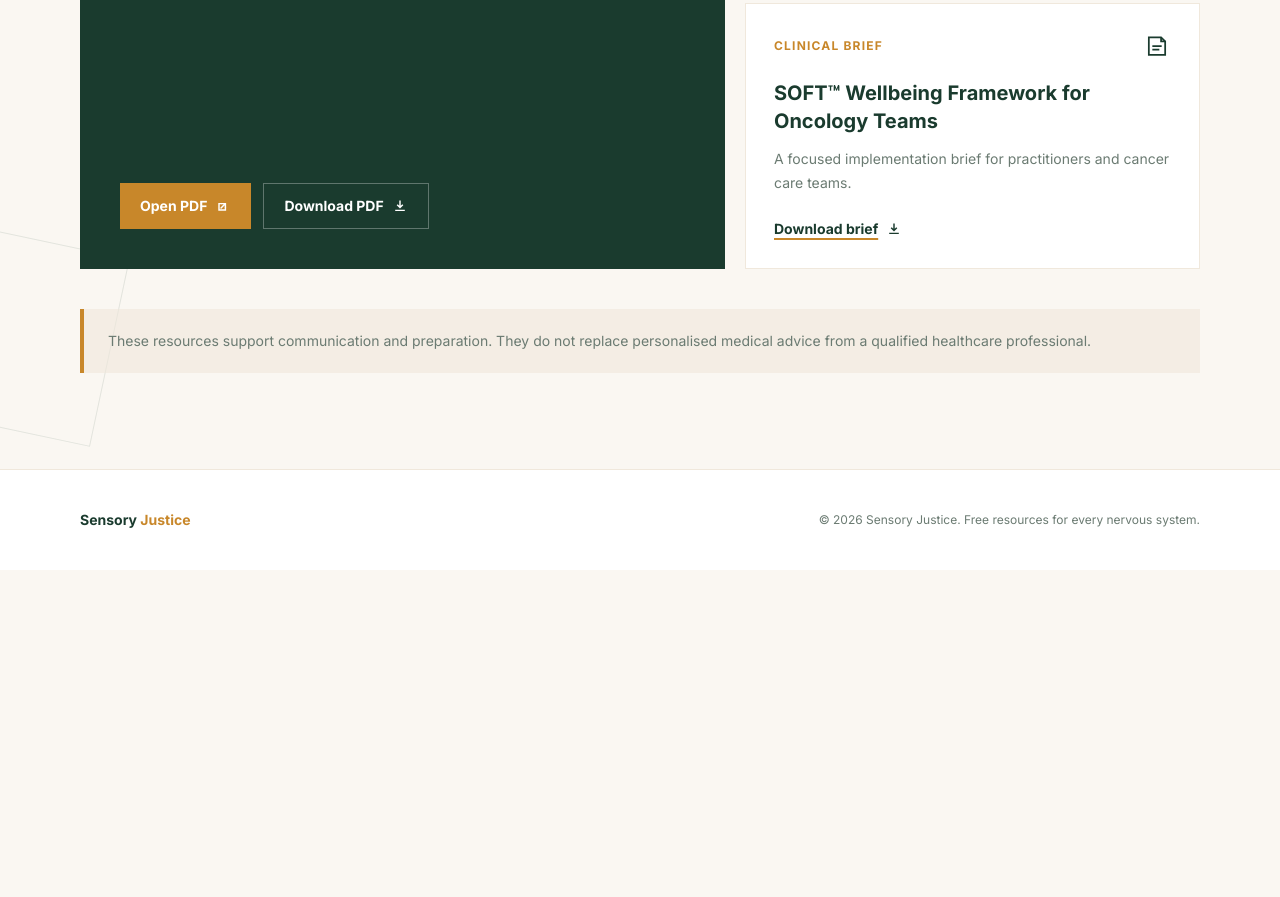
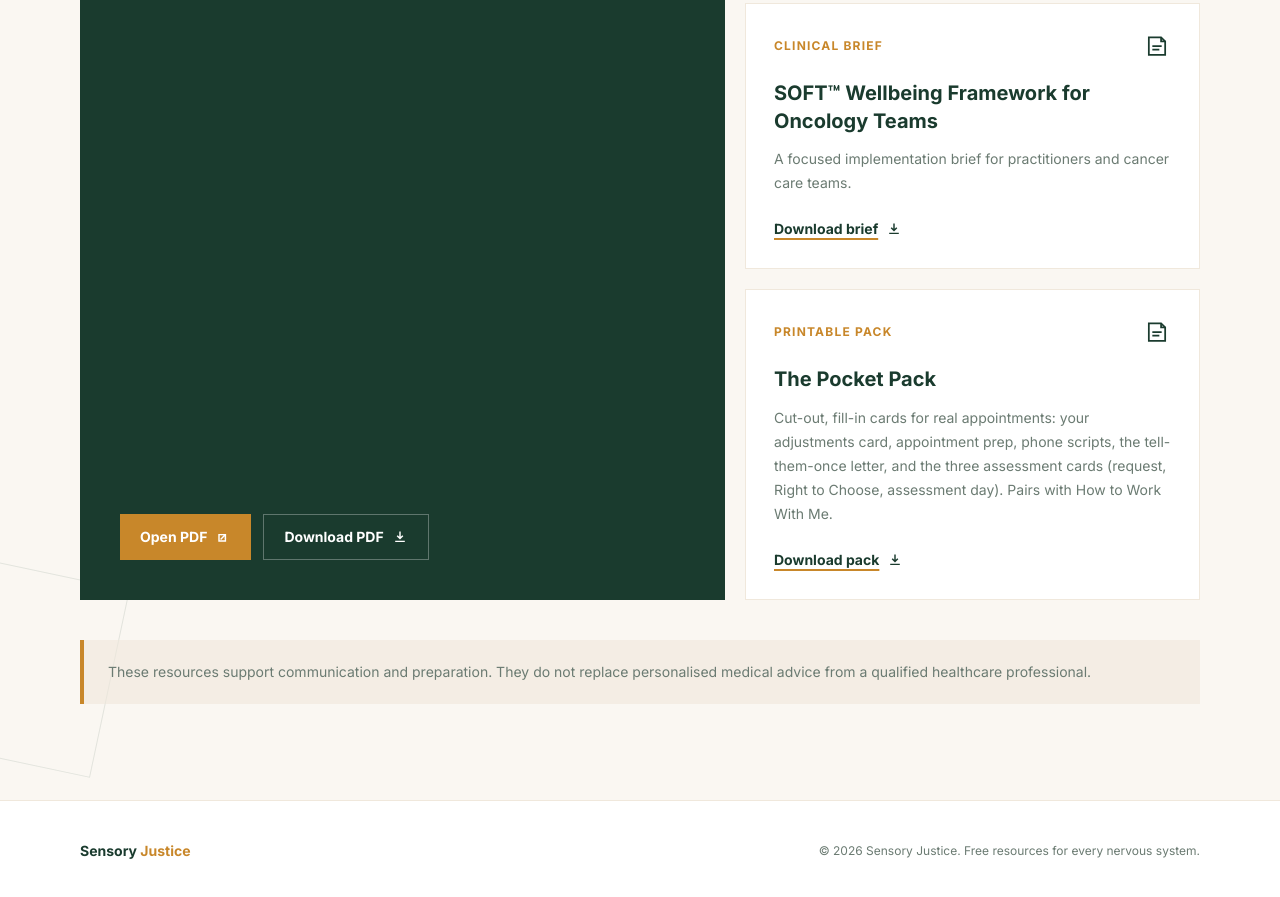
Before and after one commit to Annette-ai-beep/sensory-justice, a plain HTML site: page resources/index.html in a window 1280 px wide. Shown: the part 1061-1958 px from the top of the page. Before the commit the page ends 1631 px from the top, so only its background shows below. Drawn offline with nearby package versions, Linux system fonts and the light colour scheme.

Commit message:
Add The Pocket Pack to resources (printable self-advocacy cards)

```diff
--- a/resources/index.html
+++ b/resources/index.html
@@ -121,6 +121,19 @@
               <svg class="h-4 w-4" viewBox="0 0 20 20" fill="none" stroke="currentColor" stroke-width="1.8" aria-hidden="true"><path d="M10 3v9M6.5 8.5 10 12l3.5-3.5M4 15.5h12"/></svg>
             </a>
           </article>
+
+          <article class="border border-sj-cream bg-white p-6 transition-transform duration-300 hover:-translate-y-1 sm:p-7">
+            <div class="mb-5 flex items-center justify-between gap-4">
+              <span class="text-xs font-bold uppercase tracking-widest text-sj-accent">Printable pack</span>
+              <svg class="h-7 w-7 text-sj-primary" viewBox="0 0 24 24" fill="none" stroke="currentColor" stroke-width="1.5" aria-hidden="true"><path d="M5 4.5h10.5L19 8v11.5H5z"/><path d="M15.5 4.5V8H19M8 12h8M8 15h6"/></svg>
+            </div>
+            <h3 class="text-xl font-bold leading-snug text-sj-primary">The Pocket Pack</h3>
+            <p class="mt-3 text-sm leading-6 text-sj-muted">Cut-out, fill-in cards for real appointments: your adjustments card, appointment prep, phone scripts, the tell-them-once letter, and the three assessment cards (request, Right to Choose, assessment day). Pairs with How to Work With Me.</p>
+            <a href="/assets/resources/pocket-pack.pdf" download class="mt-6 inline-flex items-center gap-2 text-sm font-bold text-sj-primary underline decoration-sj-accent decoration-2 underline-offset-4 hover:text-sj-accent focus:outline-none focus:ring-2 focus:ring-sj-accent focus:ring-offset-4">
+              Download pack
+              <svg class="h-4 w-4" viewBox="0 0 20 20" fill="none" stroke="currentColor" stroke-width="1.8" aria-hidden="true"><path d="M10 3v9M6.5 8.5 10 12l3.5-3.5M4 15.5h12"/></svg>
+            </a>
+          </article>
         </div>
       </div>
 
```
Also changed, not shown: 1 other file.
